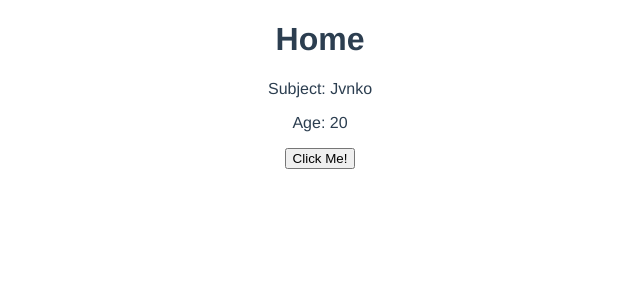
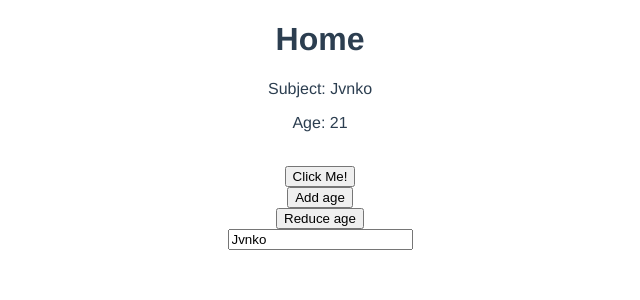
Before and after one commit to SamuelVera/vue-composition-api, a Vue app: page / in a window 1280 px wide. Shown: the top 300 px of the page, without its empty margins (320-960 px from the left). Built offline with nearby package versions, Linux system fonts and the light colour scheme.

Commit message:
Refs for reactivity lesson

```diff
--- a/src/views/Home.vue
+++ b/src/views/Home.vue
@@ -1,10 +1,23 @@
 <template>
   <div class="home">
     <h1>Home</h1>
-    <!--To use a ref from the Composition API use the variable name without binding-->
-    <p ref="p">Subject: {{ name }}</p>
+    <!--To use a ref from the Composition API use the variable name without binding Ex: ref="p"-->
+    <!--No need to use ref.value inside the template-->
+    <p>Subject: {{ name }}</p>
     <p>Age: {{ age }}</p>
+
+    <br />
     <button @click="handleClick">Click Me!</button>
+
+    <br />
+    <button @click="age++">Add age</button>
+
+    <br />
+    <button @click="age--">Reduce age</button>
+
+    <br />
+    <!--2-way data binding with ref values-->
+    <input type="text" v-model="name" />
   </div>
 </template>
 
@@ -16,28 +29,40 @@ export default {
   //Composition API function
   setup() {
     //Will run before all the lifecycle hooks (first to execute to setup all)
+
     //JS can be written
-    let name = "Jvnko";
-    let age = 20;
+    ////This values aren't reactive
+    //let name = "Jvnko";
+    //let age = 20;
+
+    //Refs can be used to apply reactivity to values built in setup
+    //This values are reactive
+    const name = ref("Jvnko");
+    const age = ref(21);
 
     //Refs creation (to use normal JS with this)
-    const p = ref(null); //Initially its null
+    //const p = ref(null); //Initially its null
 
     const handleClick = () => {
-      if (p.value !== null) {
-        //Only allow when the ref is attached to the DOM element
-        p.value.classList.add("test");
-        p.value.textContent = "Good morning!";
-      }
+      //Wait for DOM refs to be attached
+
+      // if (p.value !== null) {
+      //   //Only allow when the ref is attached to the DOM element
+      //   p.value.classList.add("test");
+      //   p.value.textContent = "Good morning!";
+      // }
+
+      //Because refs are reactive this will update the template values
+      name.value = "Furuta";
+      age.value = 20;
     };
 
     //Return data to use in the template
-    //This values aren't reactive
     return {
       name, //This can be used in the template
       age, //This can be used in the template
       handleClick, //This can be used in the template
-      p, //Return the ref to assing it to a DOM elment
+      //p, //Return the ref to assing it to a DOM elment
     };
   },
 };
```
